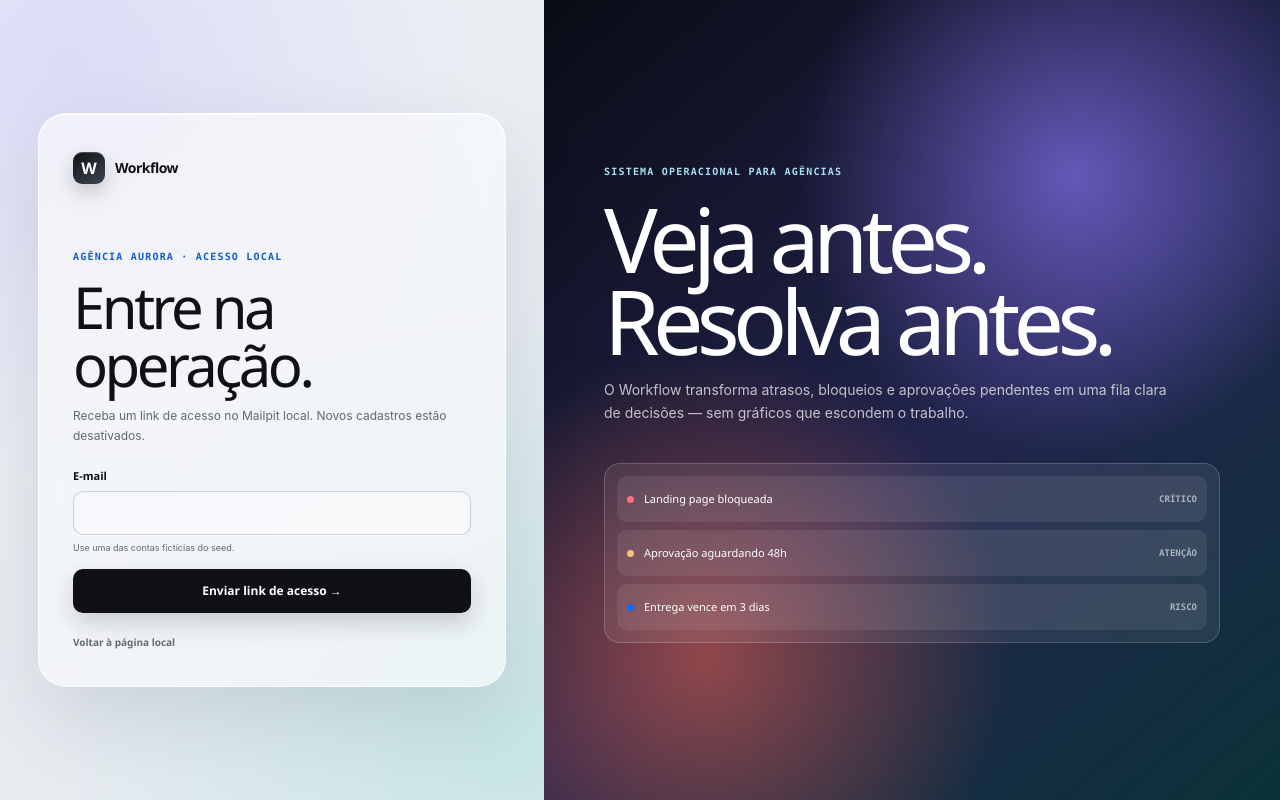
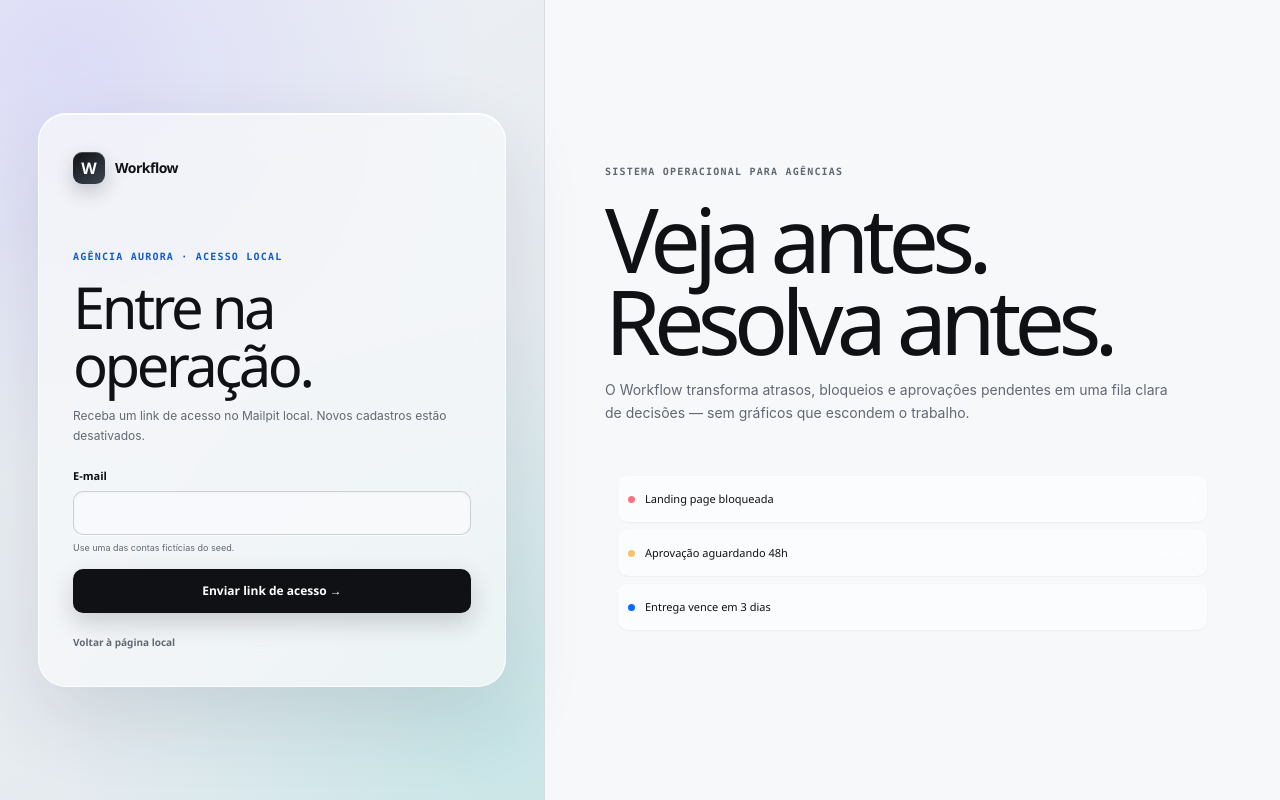
Before and after one commit to Thalles714/workflow-app, a Next.js app: page /login in a window 1280 px wide. Built offline with nearby package versions, Linux system fonts and the light colour scheme.

Commit message:
fix(ui): restore task spacing and clean theme

```diff
--- a/src/app/globals.css
+++ b/src/app/globals.css
@@ -1040,6 +1040,56 @@ p {
     transform: translateX(4px);
   }
 }
+
+/* Clean theme — replaces the temporary Alloy colour fields at the user's request. */
+body {
+  background: var(--canvas);
+}
+.app-sidebar,
+.workspace-switch,
+.ui-card,
+.entity-card,
+.entity-card--blue,
+.entity-card--aqua,
+.project-metric,
+.project-column,
+.project-column:nth-child(2),
+.project-column:nth-child(3),
+.project-column:nth-child(4),
+.project-filters,
+.hero-summary > div,
+.hero-summary > div:nth-child(2),
+.hero-summary > div:last-child {
+  background: var(--surface);
+}
+.operation-hero {
+  background: var(--surface-raised);
+  box-shadow: var(--shadow-sm);
+}
+.operation-hero::before,
+.operation-hero::after,
+.metric-card::after {
+  display: none;
+}
+.login-shell__visual {
+  border-left: 1px solid var(--border);
+  background: var(--surface);
+  color: var(--ink);
+}
+.login-thesis .eyebrow,
+.login-thesis > p {
+  color: var(--subtle);
+}
+.mini-signal {
+  background: var(--surface-raised);
+  color: var(--ink);
+  box-shadow: var(--shadow-xs);
+}
+.ui-button--brand,
+.workspace-logo,
+.ui-avatar {
+  background: var(--primary);
+}
 @media (max-width: 900px) {
   :root {
     --sidebar: 220px;
@@ -1372,6 +1422,8 @@ p {
   width: min(calc(100% - 64px), 1380px);
   margin: 0 auto;
   padding: 28px 0 72px;
+  display: grid;
+  gap: 16px;
 }
 .core-breadcrumbs {
   display: flex;
--- a/src/components/layouts/app-shell.tsx
+++ b/src/components/layouts/app-shell.tsx
@@ -15,7 +15,7 @@ const navigation: ReadonlyArray<{
   { count: "4", href: "/app", icon: "⌁", label: "Painel" },
   { href: "/app/my-work", icon: "✓", label: "Meu Trabalho" },
   { href: "/app/clients", icon: "◇", label: "Clientes" },
-  { href: "/app#projetos", icon: "▱", label: "Projetos" },
+  { href: "/app/clients", icon: "▱", label: "Projetos" },
   { count: "3", href: "/app/approvals", icon: "◉", label: "Aprovações" },
 ];
 
```
